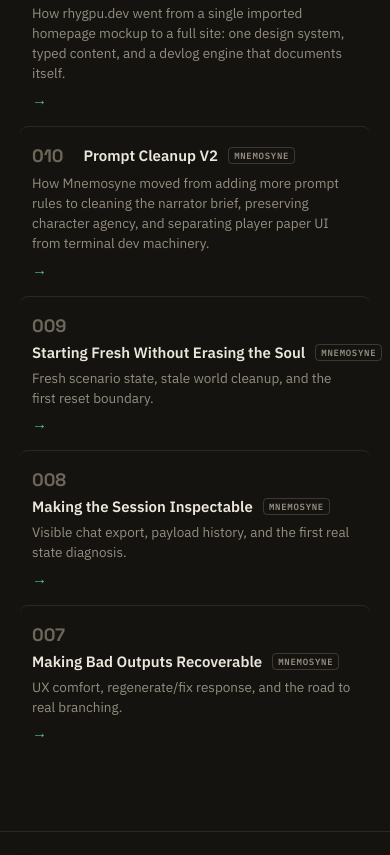
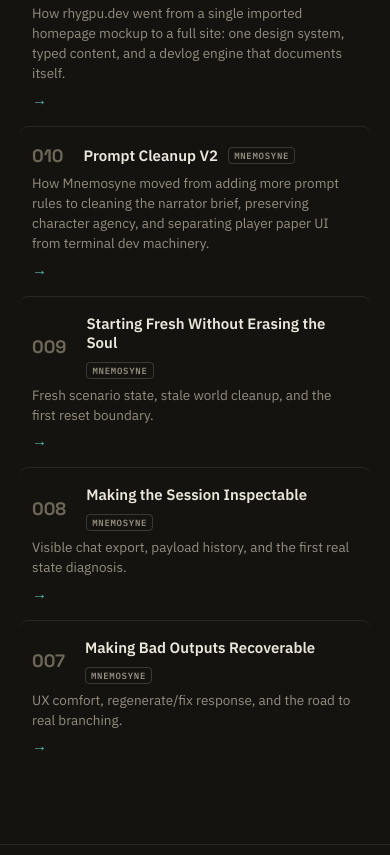
Before and after one commit to RhyGPU/rhygpu.dev, an Astro site: page / in a window 390 px wide. Shown: the part 2509-3364 px from the top of the page. Built offline with nearby package versions, Linux system fonts and the light colour scheme; Astro itself is replaced by a stand-in of ours.

Commit message:
qa test fixes

```diff
--- a/src/pages/index.astro
+++ b/src/pages/index.astro
@@ -211,7 +211,8 @@
   .home-stats { grid-template-columns: repeat(2, 1fr); }
   .home-stat:nth-child(2) { border-right: 0; }
   .home-devlog-row { flex-wrap: wrap; gap: 6px 20px; }
-  .home-devlog-titlewrap { width: auto; }
+  .home-devlog-titlewrap { width: auto; min-width: 0; flex: 1 1 220px; flex-wrap: wrap; }
+  .home-devlog-title { min-width: 0; }
   .home-devlog-blurb { flex-basis: 100%; }
 }
 </style>
```
